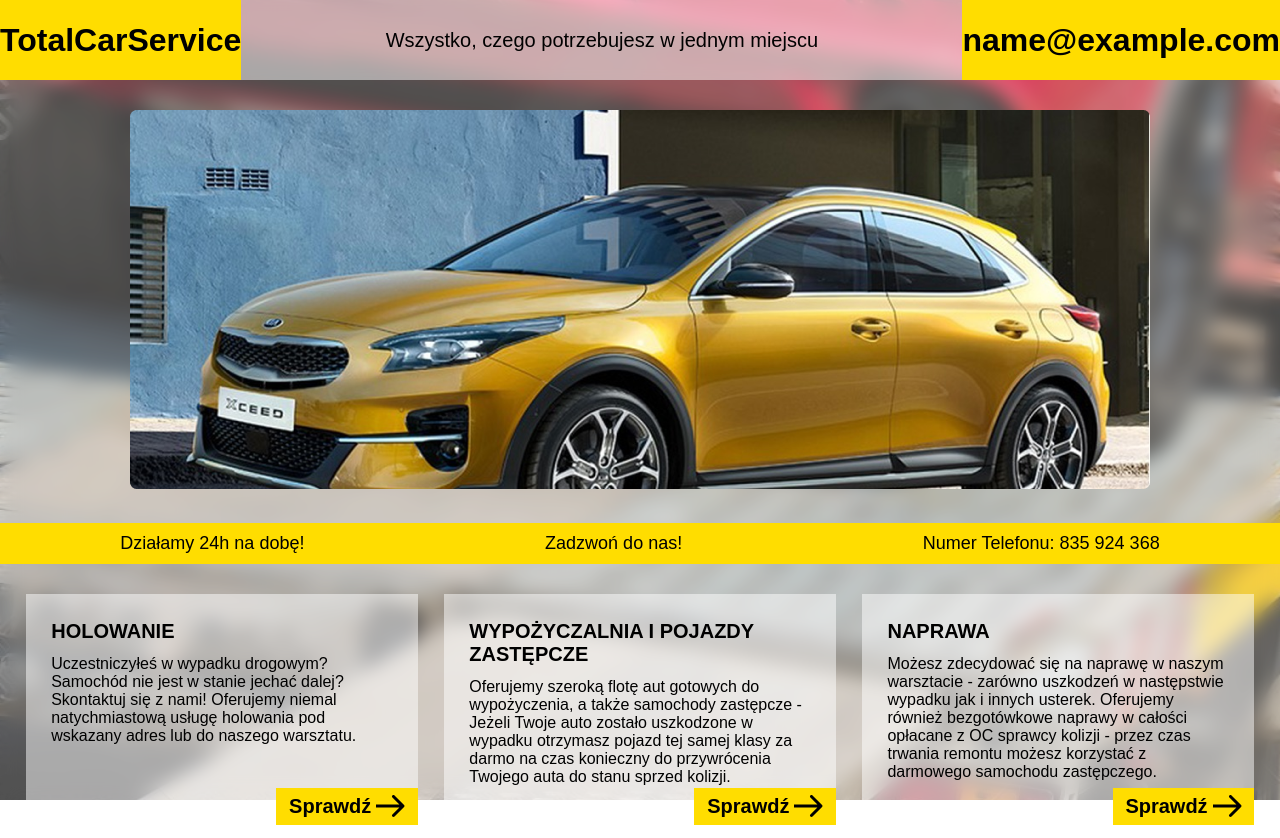
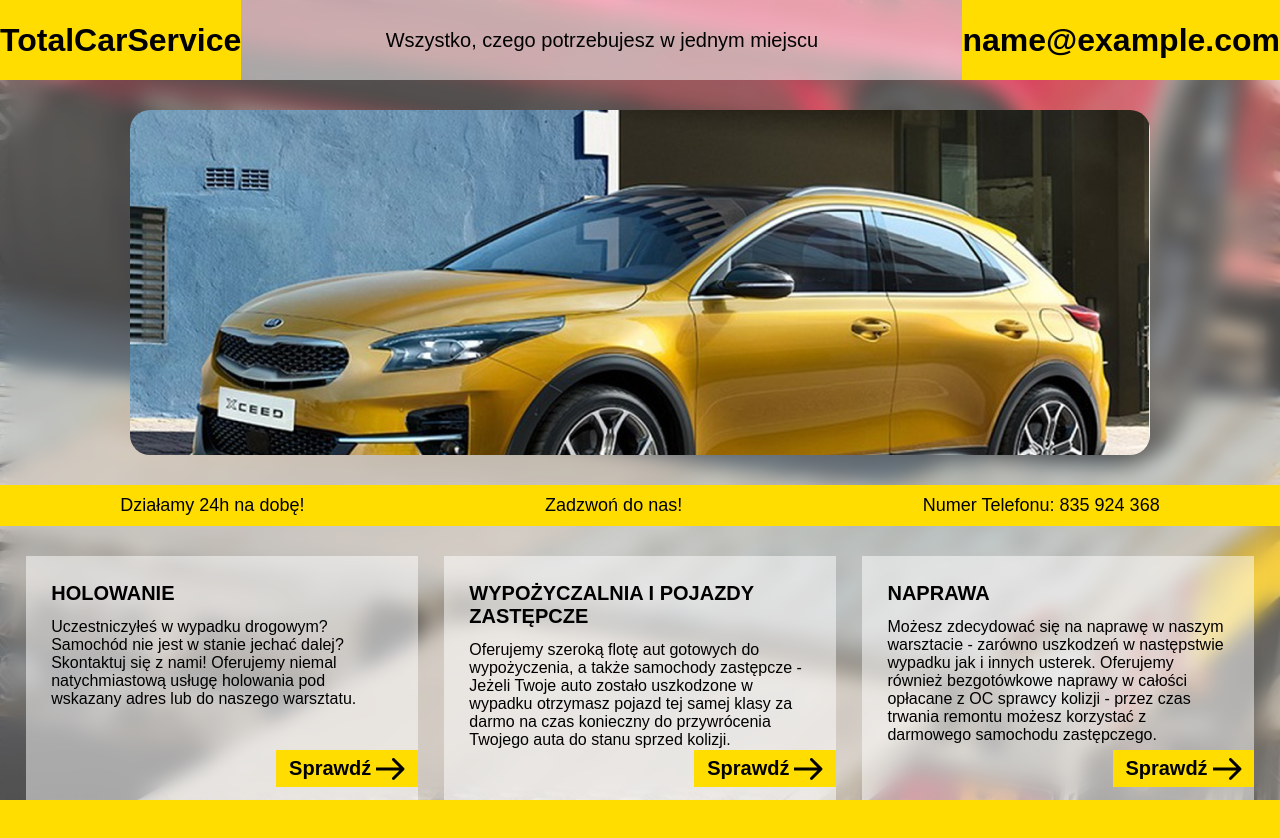
Before and after one commit to p1rv/s6-wdpai-projekt, a PHP site: template public/views/landing.php in a window 1280 px wide. After the commit the page ends 800 px from the top, so only its background shows below. Run offline with PHP 8.4, Linux system fonts and the light colour scheme; the template is opened without the code that fills it, so the values that code supplies are empty; the visitor is signed in with stand-in values (Sample User, id 1).

Commit message:
added slider

```diff
--- a/public/css/landing.css
+++ b/public/css/landing.css
@@ -1,8 +1,20 @@
 .slider {
   max-width: 96vw;
+  width: 95vw;
+  border-radius: 20px;
+  overflow: hidden;
+  max-width: 1020px;
+  height: 379px;
+  position: relative;
+}
+.inner-slider {
+  display: flex;
+  transform: translateX(0%);
+  transition: all 0.5s;
 }
 .slider > img {
-  max-width: 96vw;
+  width: 100%;
+  position: absolute;
 }
 .info-bar {
   width: 100vw;
--- /dev/null
+++ b/public/js/landing.js
@@ -0,0 +1,16 @@
+const slider = document.querySelector(".inner-slider");
+
+const sliderInterval = setInterval(() => {
+  const current = slider.getAttribute("style") || "";
+  let currentPerc = parseInt(current.slice(current.indexOf("(") + 1, current.indexOf("%")) || 0);
+  currentPerc -= 100;
+
+  slider.setAttribute("style", `transition: all 0.5s; transform: translateX(${currentPerc}%)`);
+  setTimeout(() => {
+    if (currentPerc == -300) {
+      slider.setAttribute("style", `transition: none;`);
+      slider.setAttribute("style", `transition: none; transform: translateX(0%)`);
+      return;
+    }
+  }, 500);
+}, 3000);
--- a/public/views/landing.php
+++ b/public/views/landing.php
@@ -26,7 +26,12 @@
       <?php endif ?>
       <?php include('public/components/header.php') ?>
       <div class="slider">
-        <img src="public/img/kia.png" alt="Kia Xceed" />
+        <div class="inner-slider">
+          <img src="public/img/kia.png" alt="Kia Xceed" />
+          <img src="public/img/tucson.png" alt="Hyundai Tucson" />
+          <img src="public/img/rs6.png" alt="Audi RS6" />
+          <img src="public/img/kia.png" alt="Kia Xceed" />
+        </div>
       </div>
       <div class="info-bar">
         <div>Działamy 24h na dobę!</div>
@@ -71,6 +76,7 @@
       </div>
     </div>
   </div>
+  <script src="public/js/landing.js"></script>
 </body>
 
 </html>
--- a/src/controllers/DefaultController.php
+++ b/src/controllers/DefaultController.php
@@ -12,7 +12,7 @@ class DefaultController extends AppController
     {
         parent::__construct();
         $this->clientsRepository = new ClientRepository();
-        $this->count = $this->clientsRepository->getClientsNo();
+        $this->count = 12; //$this->clientsRepository->getClientsNo();
     }
     public function index()
     {
```
Also changed, not shown: public/img/rs6.png (added), public/img/tucson.png (added).
